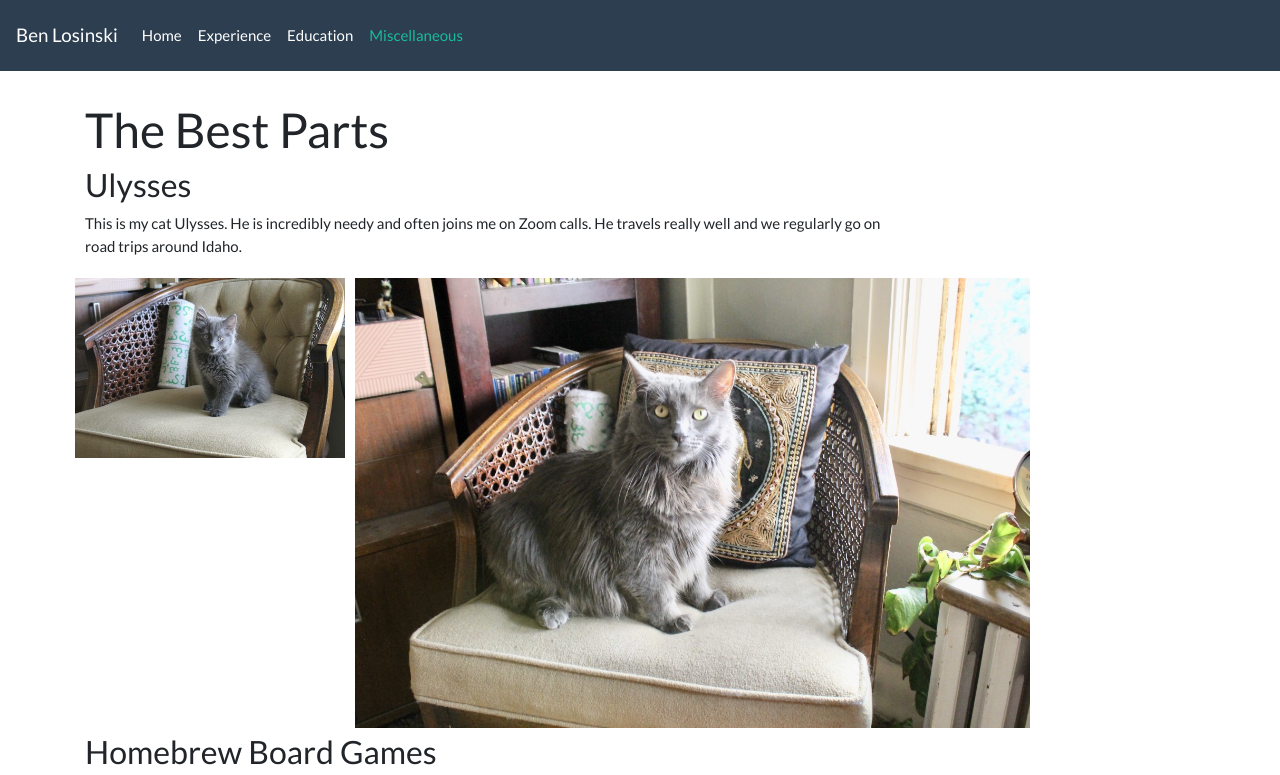
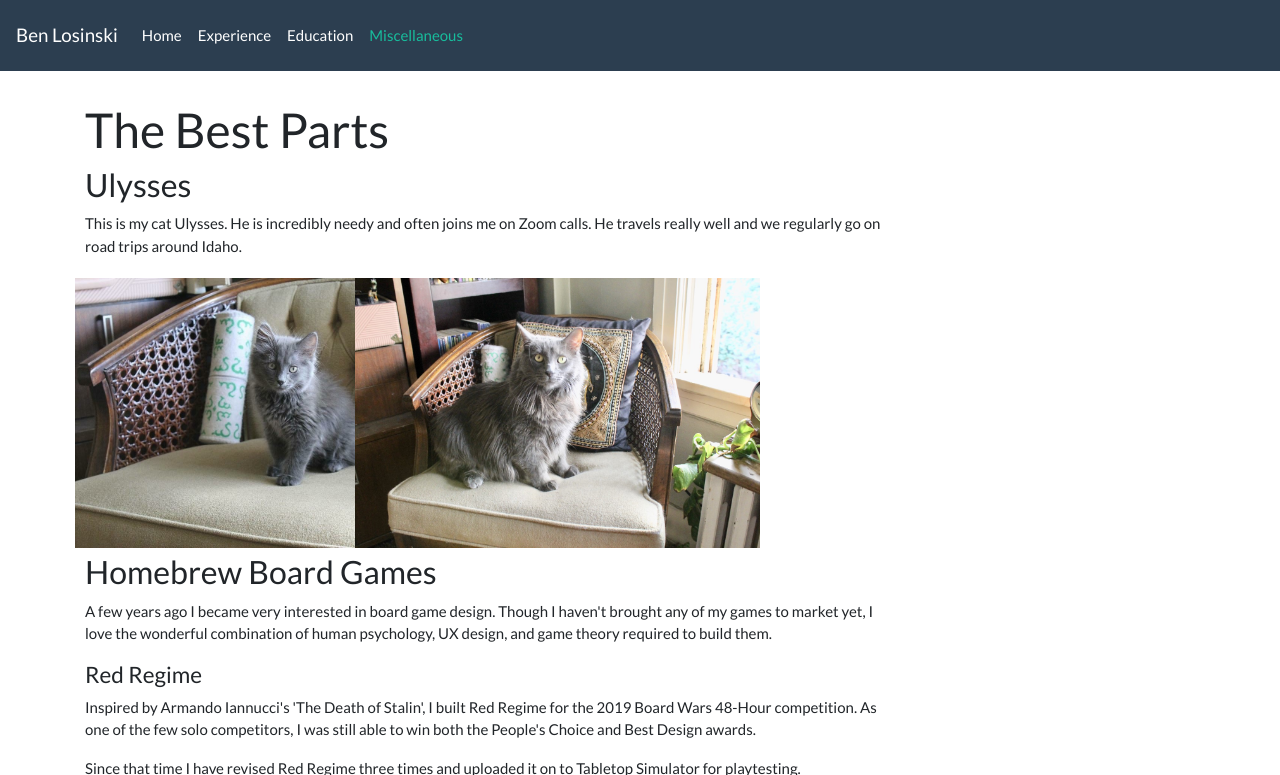
Before and after one commit to benlosinski/benlosinski.github.io, a Jekyll site: the page built from misc.html, in a window 1280 px wide. Shown: the top 775 px of the page. Built offline with Jekyll 4.4.1, drawn with Linux system fonts in a browser that asks for light colours; grey boxes are pictures that could not be loaded.

Commit message:
Update misc.html

```diff
--- a/misc.html
+++ b/misc.html
@@ -16,10 +16,10 @@ order: 4
     </p>
         <div class="row">
   <div class="column">
-    <img style="width:100%" src="{{ '/assets/ul2.jpg' | prepend: site.baseurl }}">
+    <img style="width:150%" src="{{ '/assets/ul2.jpg' | prepend: site.baseurl }}">
   </div>
   <div class="column">
-    <img  style="width:250%" src="{{ '/assets/ul1.jpg' | prepend: site.baseurl }}">
+    <img  style="width:150%" src="{{ '/assets/ul1.jpg' | prepend: site.baseurl }}">
   </div>
 </div>
 
```
